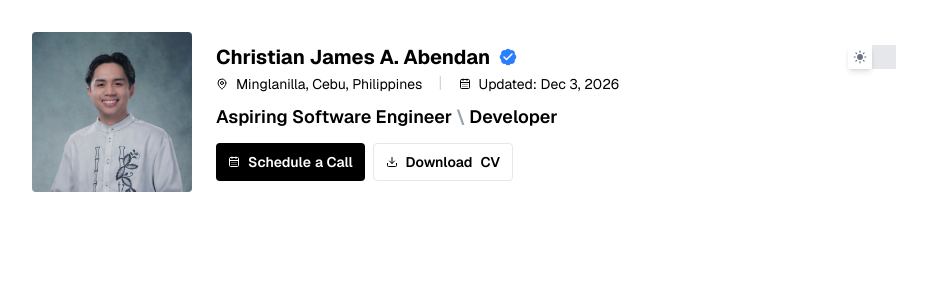
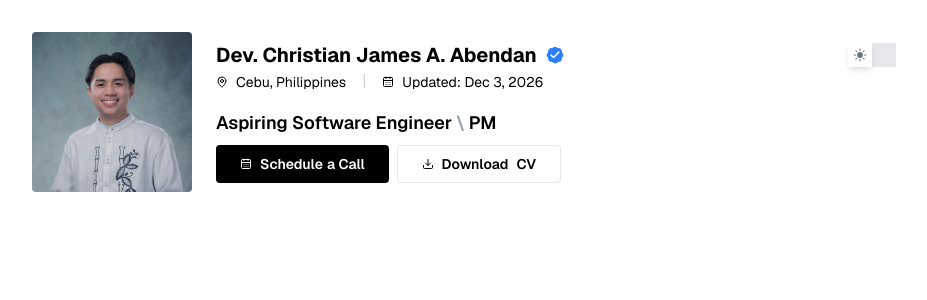
Before and after one commit to cjabendan/cj-dev, a Next.js app: page / in a window 1280 px wide. Shown: the top 300 px of the page, without its empty margins (176-1103 px from the left). Built offline with nearby package versions, Linux system fonts and the light colour scheme.

Commit message:
modify: change layout for profile and content

```diff
--- a/components/ProfileHeader.tsx
+++ b/components/ProfileHeader.tsx
@@ -28,7 +28,7 @@ export default function ProfileHeader() {
 
   return (
     <section className="mb-8 animate-fade-in">
-      <div className="flex  md:items-center max-[600px]:gap-4 gap-6">
+      <div className="flex  md:items-center gap-4 sm:gap-6">
         {/* Avatar */}
         <Image
           src="/images/Pfp.png"
@@ -42,11 +42,11 @@ export default function ProfileHeader() {
           {/* Content */}
           <div className="flex items-center justify-between gap-2">
             <div className="flex items-center gap-2">
-              <h1 className="max-[600px]:block hidden text-lg font-bold truncate">
-                CJ Abendan
+              <h1 className="max-[630px]:block hidden text-base font-bold truncate">
+                Dev. CJ
               </h1>
-              <h1 className="max-[600px]:hidden block text-xl font-bold truncate">
-                Christian James A. Abendan
+              <h1 className="max-[630px]:hidden block max-[600px]:text-base text-xl font-bold truncate">
+                Dev. Christian James A. Abendan
               </h1>
               <div className="relative">
                 <VerifiedIcon
@@ -78,34 +78,36 @@ export default function ProfileHeader() {
               </div>
             </button>
           </div>
-          <div className="flex flex-col md:flex-row gap-x-4 mb-0">
-            <p className=" max-[600px]:text-xs text-sm text-foreground/70 mt-0.5 flex items-center gap-1 truncate">
+          <div className="flex flex-col md:flex-row gap-x-4">
+            <p className=" max-[506px]:text-xs text-sm text-foreground/70 mt-0.5 flex items-center gap-1 truncate">
               <MapPin size={12} className="mr-1 shrink-0" />
-              Minglanilla, Cebu, Philippines
+              Cebu, Philippines
             </p>
             <span className="text-gray-300 hidden md:block">|</span>
-            <span className="max-[600px]:text-xs text-sm text-foreground/70 mt-0.5 flex items-center gap-1 truncate">
+            <span className="max-[506px]:text-xs text-sm text-foreground/70 mt-0.5 flex items-center gap-1 truncate">
               <CalendarDays size={12} className="mr-1" />
               Updated: {lastUpdated}
             </span>
           </div>
-          <div className="flex items-center justify-between max-[600px]:mt-4 mt-2">
-            <p className="max-[600px]:text-sm text-lg font-semibold truncate">
-              Aspiring Software Engineer
-              <span className="text-gray-400"> \ </span>
-              Developer
+          <div className="flex items-center mt-4">
+            <p className="flex max-[440px]:text-sm text-base md:text-lg font-semibold gap-x-1 truncate">
+              <span>Aspiring Software Engineer</span>
+              <span className="max-[506px]:hidden flex items-center gap-x-1">
+                <span className="text-gray-400">\</span>
+                <span>PM</span>
+              </span>
             </p>
           </div>
           {/* Action Buttons */}
-          <div className="space-y-2 mt-3 max-[500px]:mt-4">
+          <div className="max-[460px]:mt-4 mt-2">
             <div className="flex gap-2">
-              <button className="flex items-center gap-1 bg-black dark:bg-white text-white dark:text-black px-3 max-[460px]:px-6 py-2 rounded-sm max-[430px]:text-xs text-sm font-semibold hover:opacity-90 transition-all duration-200 hover:-translate-y-0.5">
+              <button className="flex items-center gap-1 bg-black dark:bg-white text-white dark:text-black px-6 max-[460px]:px-3 py-2 rounded-sm max-[430px]:text-xs text-sm font-semibold hover:opacity-90 transition-all duration-200 hover:-translate-y-0.5">
                 <CalendarDays size={12} className="mr-1" />
-                Schedule<span className="block max-[460px]:hidden">a Call</span>
+                Schedule<span className="block max-[480px]:hidden">a Call</span>
               </button>
-              <button className="flex items-center gap-2 border border-gray-200 dark:border-gray-700 bg-white dark:bg-gray-900 px-3 max-[460px]:px-6 py-2 rounded-sm max-[430px]:text-xs text-sm font-semibold hover:bg-gray-50 dark:hover:bg-gray-800 transition-all duration-200 hover:-translate-y-0.5 text-black dark:text-white">
+              <button className="flex items-center gap-2 border border-gray-200 dark:border-gray-700 bg-white dark:bg-gray-900 px-6 max-[460px]:px-3 py-2 rounded-sm max-[430px]:text-xs text-sm font-semibold hover:bg-gray-50 dark:hover:bg-gray-800 transition-all duration-200 hover:-translate-y-0.5 text-black dark:text-white">
                 <Download size={12} />
-                <span className="block max-[505px]:hidden">Download </span>CV
+                <span className="block max-[554px]:hidden">Download </span>CV
               </button>
             </div>
           </div>
```
